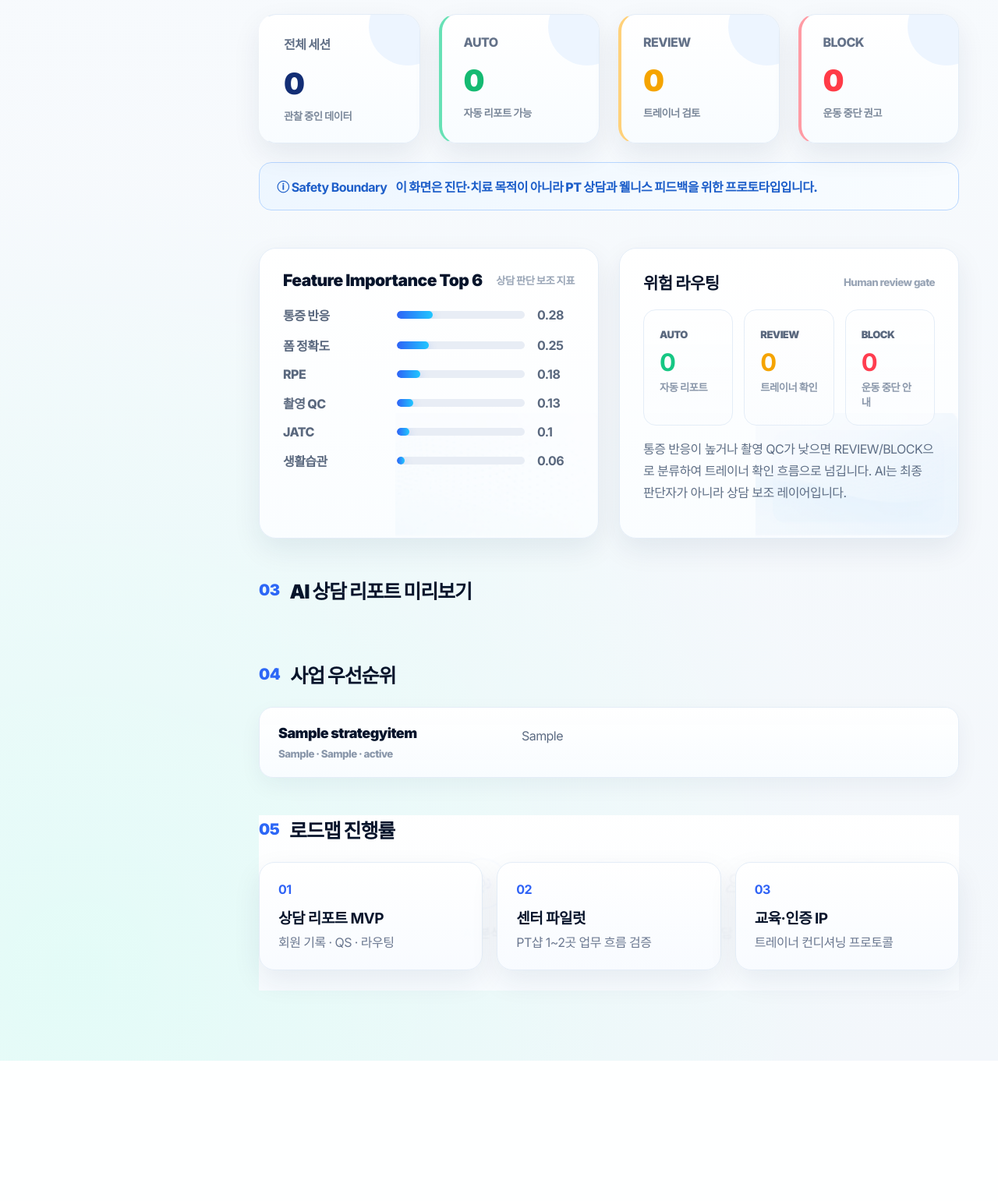
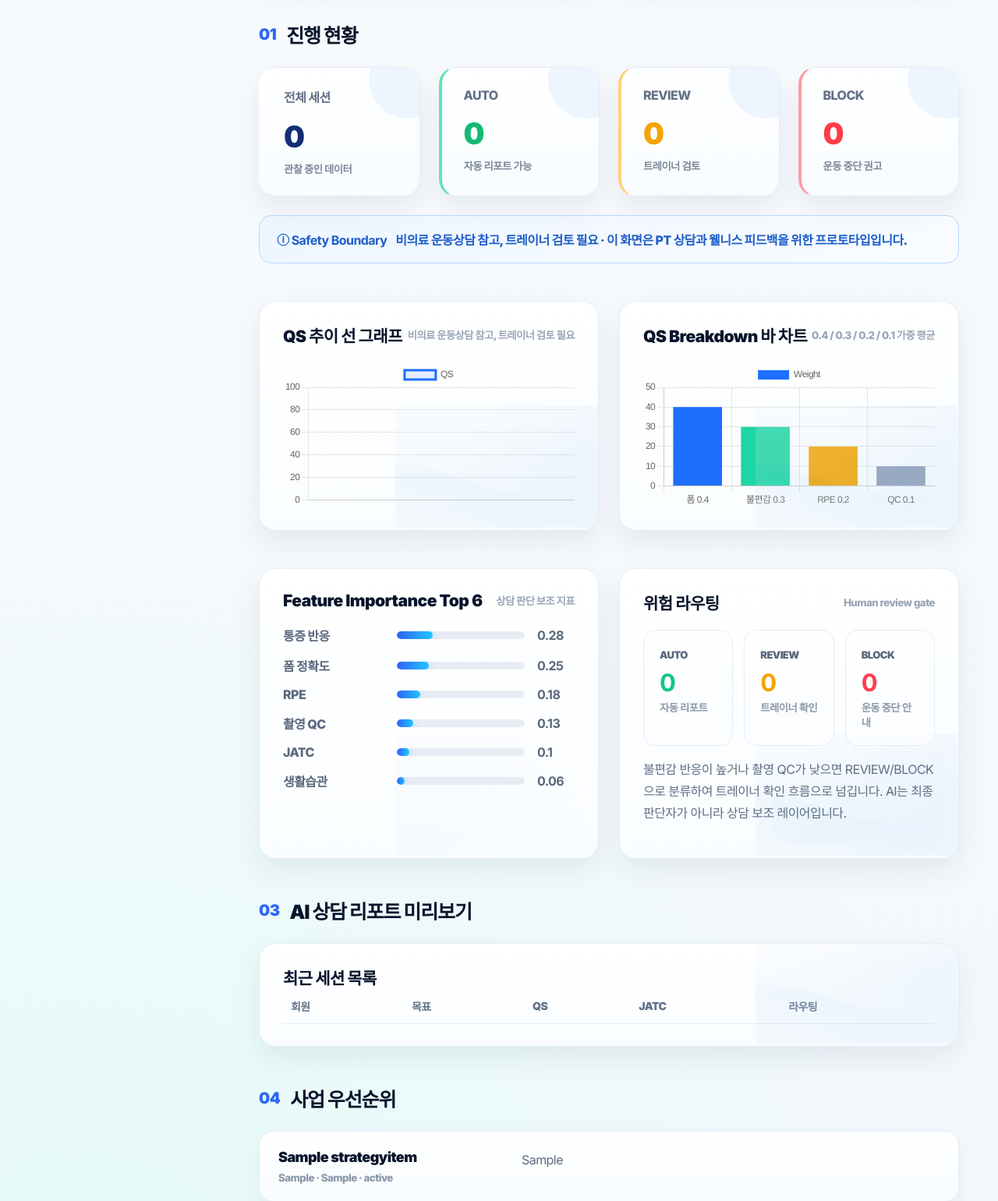
Before and after one commit to gggwang210-commits/LightOne_V2, a Django app: page /lightone/ in a window 1280 px wide. Shown: the part 1480-3021 px from the top of the page at 78% size. Before the commit the page ends 2841 px from the top, so only its background shows below. Run offline with Django 5.2, Linux system fonts and the light colour scheme; a user stored in the database is signed in; tables that the repository leaves empty hold one stand-in row (values such as "Sample post"); lists and menus that the app fills with data are empty.

Commit message:
Implement LIGHT ONE MVP QS dashboard flow

```diff
--- /dev/null
+++ b/lightone_v2_django/lightone/algorithms.py
@@ -0,0 +1,46 @@
+SAFETY_NOTICE = '비의료 운동상담 참고, 트레이너 검토 필요'
+
+ROUTE_AUTO = 'AUTO'
+ROUTE_REVIEW = 'REVIEW'
+ROUTE_BLOCK = 'BLOCK'
+
+
+def clamp(value, minimum=0, maximum=100):
+    return max(minimum, min(maximum, float(value)))
+
+
+def normalize_ten_scale(value):
+    value = float(value)
+    return value * 10 if value <= 10 else value
+
+
+def calculate_qs(form_accuracy, discomfort_response, rpe, qc_score=100):
+    """QS weighted average: form 0.4, discomfort stability 0.3, RPE fit 0.2, QC 0.1."""
+    form_component = normalize_ten_scale(form_accuracy)
+    discomfort_component = 100 - (clamp(discomfort_response, 0, 10) * 10)
+    rpe_component = 100 - (abs(clamp(rpe, 0, 10) - 7) * 10)
+    qc_component = normalize_ten_scale(qc_score)
+    score = (
+        clamp(form_component) * 0.4
+        + clamp(discomfort_component) * 0.3
+        + clamp(rpe_component) * 0.2
+        + clamp(qc_component) * 0.1
+    )
+    return round(clamp(score), 1)
+
+
+def calculate_jatc(qs_score, form_accuracy, discomfort_response, rpe):
+    """JATC combines QS, movement quality, discomfort stability and session load fit."""
+    form_component = normalize_ten_scale(form_accuracy)
+    discomfort_component = 100 - (clamp(discomfort_response, 0, 10) * 10)
+    rpe_component = 100 - (abs(clamp(rpe, 0, 10) - 7) * 10)
+    score = (clamp(qs_score) * 0.5) + (clamp(form_component) * 0.2) + (clamp(discomfort_component) * 0.2) + (clamp(rpe_component) * 0.1)
+    return round(clamp(score), 1)
+
+
+def route_session(qs_score, jatc_score, discomfort_response, qc_status='PASS'):
+    if qc_status == 'FAIL' or discomfort_response >= 7 or qs_score < 40 or jatc_score < 40:
+        return ROUTE_BLOCK
+    if qc_status == 'CHECK' or discomfort_response >= 4 or qs_score < 70 or jatc_score < 60:
+        return ROUTE_REVIEW
+    return ROUTE_AUTO
--- a/lightone_v2_django/lightone/forms.py
+++ b/lightone_v2_django/lightone/forms.py
@@ -4,13 +4,15 @@ from .models import MemberSession
 class SessionRecordForm(forms.ModelForm):
     class Meta:
         model = MemberSession
-        fields = ['member_name', 'goal', 'discomfort_area', 'form_accuracy', 'pain_response', 'rpe', 'memo']
+        fields = ['member_name', 'goal', 'discomfort_area', 'form_accuracy', 'pain_response', 'rpe', 'qc_status', 'qc_score', 'memo']
         widgets = {
             'member_name': forms.TextInput(attrs={'class': 'form-control', 'placeholder': '회원 이름'}),
             'goal': forms.TextInput(attrs={'class': 'form-control', 'placeholder': '오늘의 목표'}),
             'discomfort_area': forms.TextInput(attrs={'class': 'form-control', 'placeholder': '불편감 부위 (선택)'}),
             'form_accuracy': forms.NumberInput(attrs={'class': 'form-control', 'min': '0', 'max': '10', 'step': '1'}),
             'pain_response': forms.NumberInput(attrs={'class': 'form-control', 'min': '0', 'max': '10', 'step': '1'}),
+            'qc_status': forms.Select(attrs={'class': 'form-control'}),
+            'qc_score': forms.NumberInput(attrs={'class': 'form-control', 'min': '0', 'max': '100', 'step': '1'}),
             'rpe': forms.NumberInput(attrs={'class': 'form-control', 'min': '0', 'max': '10', 'step': '1'}),
             'memo': forms.Textarea(attrs={'class': 'form-control', 'rows': '3', 'placeholder': '트레이너 메모'}),
         }
--- a/lightone_v2_django/lightone/models.py
+++ b/lightone_v2_django/lightone/models.py
@@ -1,6 +1,6 @@
 from django.db import models
 
-
+from .algorithms import SAFETY_NOTICE, calculate_jatc, calculate_qs, route_session
 from accounts.models import MemberProfile, TrainerProfile
 
 class MemberSession(models.Model):
@@ -27,6 +27,12 @@ class MemberSession(models.Model):
     form_accuracy = models.FloatField(default=0)
     pain_response = models.FloatField(default=0)
     rpe = models.FloatField(default=0)
+    qc_score = models.FloatField(default=100)
+    qs_form_component = models.FloatField(default=0)
+    qs_discomfort_component = models.FloatField(default=0)
+    qs_rpe_component = models.FloatField(default=0)
+    qs_qc_component = models.FloatField(default=100)
+    safety_notice = models.CharField(max_length=80, default=SAFETY_NOTICE)
     route = models.CharField(max_length=10, choices=ROUTE_CHOICES, default='AUTO')
     qc_status = models.CharField(max_length=10, choices=QC_CHOICES, default='PASS')
     memo = models.TextField(blank=True)
@@ -39,22 +45,15 @@ class MemberSession(models.Model):
         return f'{self.member_name} - {self.route}'
 
     def calculate_qs_and_route(self):
-        """
-        규칙 기반 엔진 (MVP용)
-        """
-        base_score = 100
-        penalty = (self.pain_response * 5) + (abs(self.rpe - 7) * 2)
-        bonus = (self.form_accuracy * 2)
-
-        final_score = base_score - penalty + bonus
-        self.qs_score = max(0, min(100, round(final_score, 1)))
-
-        if self.pain_response >= 7 or self.qs_score < 40:
-            self.route = 'BLOCK'
-        elif self.pain_response >= 4 or self.qs_score < 70:
-            self.route = 'REVIEW'
-        else:
-            self.route = 'AUTO'
+        """Calculate MVP QS/JATC scores and non-medical trainer review routing."""
+        self.qs_form_component = self.form_accuracy * 10 if self.form_accuracy <= 10 else self.form_accuracy
+        self.qs_discomfort_component = 100 - (self.pain_response * 10)
+        self.qs_rpe_component = 100 - (abs(self.rpe - 7) * 10)
+        self.qs_qc_component = self.qc_score
+        self.qs_score = calculate_qs(self.form_accuracy, self.pain_response, self.rpe, self.qc_score)
+        self.jatc_score = calculate_jatc(self.qs_score, self.form_accuracy, self.pain_response, self.rpe)
+        self.route = route_session(self.qs_score, self.jatc_score, self.pain_response, self.qc_status)
+        self.safety_notice = SAFETY_NOTICE
         self.save()
 
 
--- a/lightone_v2_django/lightone/services.py
+++ b/lightone_v2_django/lightone/services.py
@@ -1,3 +1,4 @@
+from .algorithms import SAFETY_NOTICE
 from .models import MemberSession, StrategyItem
 
 
@@ -32,4 +33,7 @@ def dashboard_context():
         'counts': counts,
         'qc_counts': qc_counts,
         'feature_importance': feature_importance,
+        'safety_notice': SAFETY_NOTICE,
+        'chart_labels': [s.member_name for s in reversed(sessions[-8:])],
+        'chart_qs': [s.qs_score for s in reversed(sessions[-8:])],
     }
--- a/lightone_v2_django/lightone/views.py
+++ b/lightone_v2_django/lightone/views.py
@@ -1,5 +1,6 @@
 from django.shortcuts import get_object_or_404, render, redirect
 from .models import MemberSession
+from .algorithms import SAFETY_NOTICE
 from .services import dashboard_context
 
 
@@ -9,7 +10,7 @@ def dashboard(request):
 
 def report_detail(request, pk):
     session = get_object_or_404(MemberSession, pk=pk)
-    return render(request, 'lightone/report_detail.html', {'session': session})
+    return render(request, 'lightone/report_detail.html', {'session': session, 'safety_notice': SAFETY_NOTICE})
 
 
 def method(request):
--- a/lightone_v2_django/static/lightone/css/lightone.css
+++ b/lightone_v2_django/static/lightone/css/lightone.css
@@ -1189,3 +1189,47 @@ body::before {
 :where(a, button) {
   min-height: 44px;
 }
+
+.global-safety-notice,
+.safety-copy {
+  border: 1px solid rgba(245, 164, 0, 0.35);
+  background: rgba(255, 248, 230, 0.92);
+  color: #8a5a00;
+  border-radius: 14px;
+  padding: 12px 16px;
+  font-weight: 900;
+  margin-bottom: 18px;
+}
+
+.route-pill {
+  display: inline-flex;
+  align-items: center;
+  border-radius: 999px;
+  padding: 6px 10px;
+  font-size: 12px;
+  font-weight: 900;
+  color: #fff;
+}
+
+.route-auto { background: var(--green); }
+.route-review { background: var(--yellow); }
+.route-block { background: var(--red); }
+
+.recent-table {
+  width: 100%;
+  border-collapse: collapse;
+  overflow: hidden;
+}
+
+.recent-table th,
+.recent-table td {
+  border-bottom: 1px solid var(--line);
+  padding: 12px 10px;
+  text-align: left;
+  font-size: 14px;
+}
+
+.recent-table th {
+  color: var(--muted);
+  font-weight: 900;
+}
--- a/lightone_v2_django/templates/base.html
+++ b/lightone_v2_django/templates/base.html
@@ -106,6 +106,7 @@
       </div>
     </header>
 
+    <div class="global-safety-notice">비의료 운동상담 참고, 트레이너 검토 필요</div>
     {% block content %}{% endblock %}
   </main>
 
--- a/lightone_v2_django/templates/lightone/dashboard.html
+++ b/lightone_v2_django/templates/lightone/dashboard.html
@@ -108,7 +108,21 @@
 
   <div class="notice">
     <b>ⓘ Safety Boundary</b>
-    이 화면은 진단·치료 목적이 아니라 PT 상담과 웰니스 피드백을 위한 프로토타입입니다.
+    {{ safety_notice }} · 이 화면은 PT 상담과 웰니스 피드백을 위한 프로토타입입니다.
+  </div>
+</section>
+
+
+<section id="charts" class="section-block two-col">
+  <div class="panel-card">
+    <div class="panel-head"><h3>QS 추이 선 그래프</h3><small>{{ safety_notice }}</small></div>
+    {{ chart_labels|json_script:"chart-labels" }}
+    {{ chart_qs|json_script:"chart-qs" }}
+    <canvas id="qsTrendChart" height="150"></canvas>
+  </div>
+  <div class="panel-card">
+    <div class="panel-head"><h3>QS Breakdown 바 차트</h3><small>0.4 / 0.3 / 0.2 / 0.1 가중 평균</small></div>
+    <canvas id="qsBreakdownChart" height="150"></canvas>
   </div>
 </section>
 
@@ -157,7 +171,7 @@
     </div>
 
     <p class="muted">
-      통증 반응이 높거나 촬영 QC가 낮으면 REVIEW/BLOCK으로 분류하여
+      불편감 반응이 높거나 촬영 QC가 낮으면 REVIEW/BLOCK으로 분류하여
       트레이너 확인 흐름으로 넘깁니다. AI는 최종 판단자가 아니라 상담 보조 레이어입니다.
     </p>
   </div>
@@ -186,6 +200,14 @@
       </div>
     </a>
     {% endfor %}
+  </div>
+
+  <div class="panel-card recent-table-card">
+    <h3>최근 세션 목록</h3>
+    <table class="recent-table">
+      <thead><tr><th>회원</th><th>목표</th><th>QS</th><th>JATC</th><th>라우팅</th></tr></thead>
+      <tbody>{% for s in sessions|slice:":6" %}<tr><td>{{ s.member_name }}</td><td>{{ s.goal }}</td><td>{{ s.qs_score }}</td><td>{{ s.jatc_score }}</td><td><span class="route-pill route-{{ s.route|lower }}">{{ s.route }}</span></td></tr>{% endfor %}</tbody>
+    </table>
   </div>
 </section>
 
@@ -234,4 +256,13 @@
     </div>
   </div>
 </section>
+
+<script src="https://cdn.jsdelivr.net/npm/chart.js"></script>
+<script>
+const chartLabels = JSON.parse(document.getElementById('chart-labels').textContent);
+const chartQs = JSON.parse(document.getElementById('chart-qs').textContent);
+new Chart(document.getElementById('qsTrendChart'), {type:'line', data:{labels:chartLabels, datasets:[{label:'QS', data:chartQs, borderColor:'#1f6fff', backgroundColor:'rgba(31,111,255,.12)', tension:.35, fill:true}]}, options:{responsive:true, scales:{y:{min:0,max:100}}}});
+new Chart(document.getElementById('qsBreakdownChart'), {type:'bar', data:{labels:['폼 0.4','불편감 0.3','RPE 0.2','QC 0.1'], datasets:[{label:'Weight', data:[40,30,20,10], backgroundColor:['#1f6fff','#1ed6a3','#f5a400','#91a0b7']}]}, options:{responsive:true, scales:{y:{min:0,max:50}}}});
+</script>
+
 {% endblock %}
```
Also changed, not shown: lightone_v2_django/lightone/tests/test_qs.py (added, +31 -0 lines), lightone_v2_django/templates/lightone/report_detail.html (+9 -2 lines), lightone_v2_django/README.md, lightone_v2_django/lightone/migrations/0003_membersession_qc_score_and_more.py (added), lightone_v2_django/lightone/tests/__init__.py (added).
